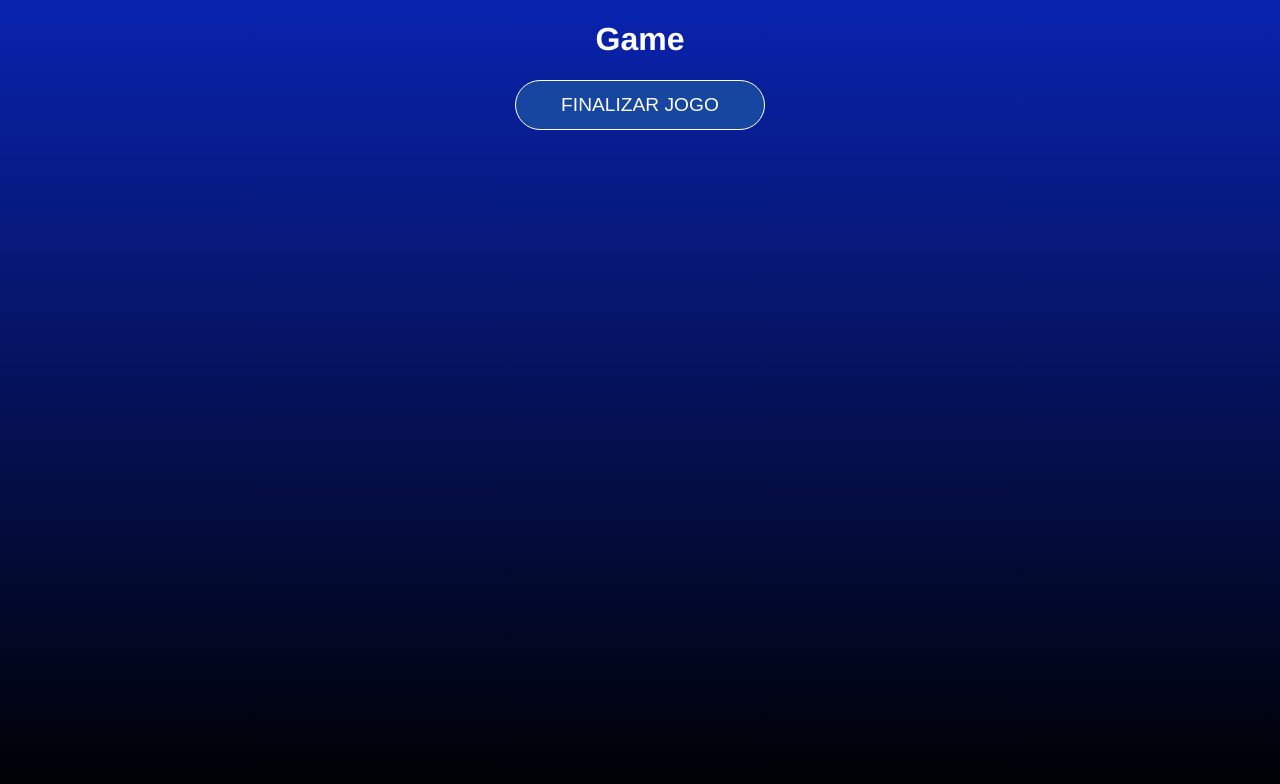
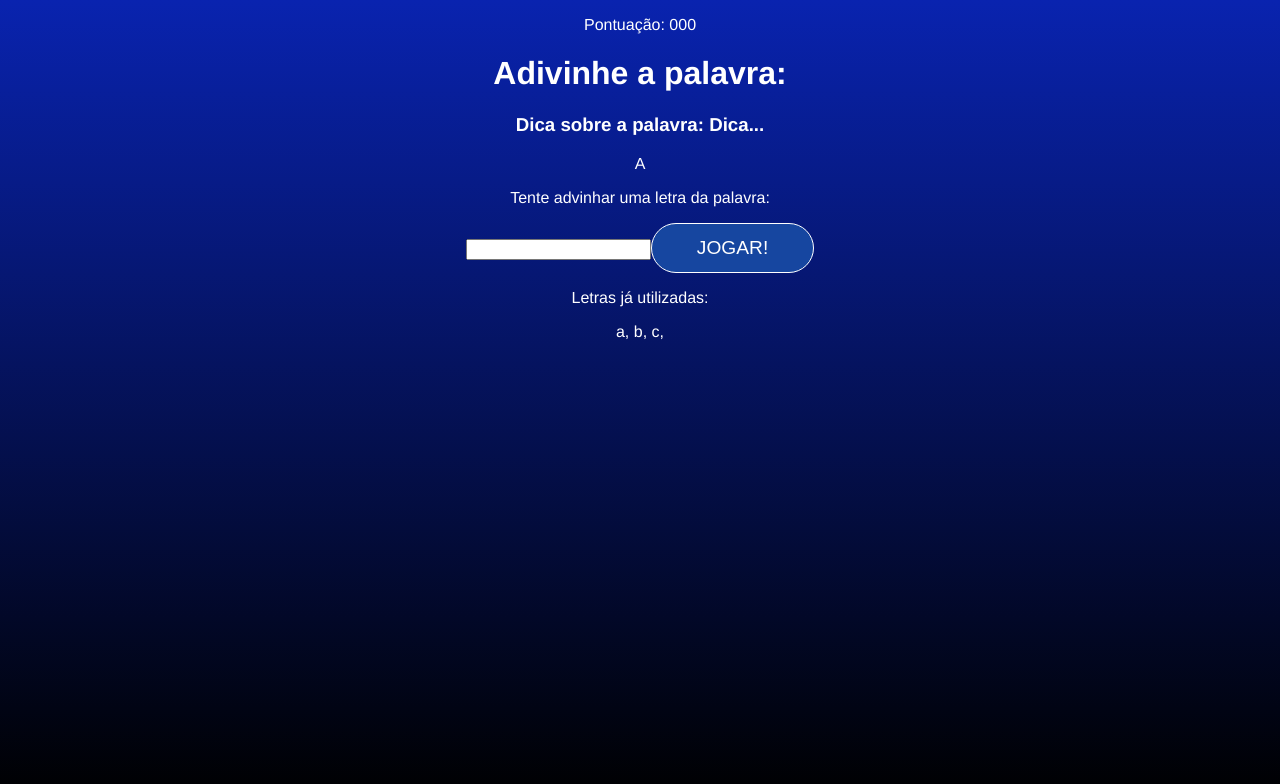
Before and after one commit to ivanvarella/secret_word, a React (Vite) app: page / in a window 1280 px wide. Both pictures are taken after a click on the button "COMEÇAR O JOGO". Shown: the top 784 px of the page. Built offline with nearby package versions, Linux system fonts and the light colour scheme.

Commit message:
WIP: Game component struture

```diff
--- a/src/App.jsx
+++ b/src/App.jsx
@@ -43,7 +43,7 @@
 
     let wordLetters = word.split("");
     wordLetters = wordLetters.map((l) => l.toLowerCase());
-    console.log(wordLetters);
+    console.log("wordLetters: ", wordLetters);
 
     setPickedWord(word);
     setPickedCategory(category);
--- a/src/components/Game/Game.jsx
+++ b/src/components/Game/Game.jsx
@@ -2,9 +2,31 @@
 
 const Game = ({ verifyLetter }) => {
   return (
-    <div>
-      <h1>Game</h1>
-      <button onClick={verifyLetter}>Finalizar jogo</button>
+    <div className="game">
+      <p className="points"></p>
+      <span>Pontuação: 000</span>
+      <h1>Adivinhe a palavra:</h1>
+      <h3 className="tip">
+        Dica sobre a palavra: <span>Dica...</span>{" "}
+      </h3>
+
+      <div className="wordContaqiner">
+        <span className="letter">A</span>
+        <span className="blankSquare"></span>
+      </div>
+      <div className="letterContainer">
+        <p>Tente advinhar uma letra da palavra: </p>
+        <form>
+          <input type="text" name="letter" maxLength="1" required />
+          <button>Jogar!</button>
+        </form>
+      </div>
+      <div className="wrongLettersContainer">
+        <p>Letras já utilizadas:</p>
+        <span>a, </span>
+        <span>b, </span>
+        <span>c, </span>
+      </div>
     </div>
   );
 };
```
